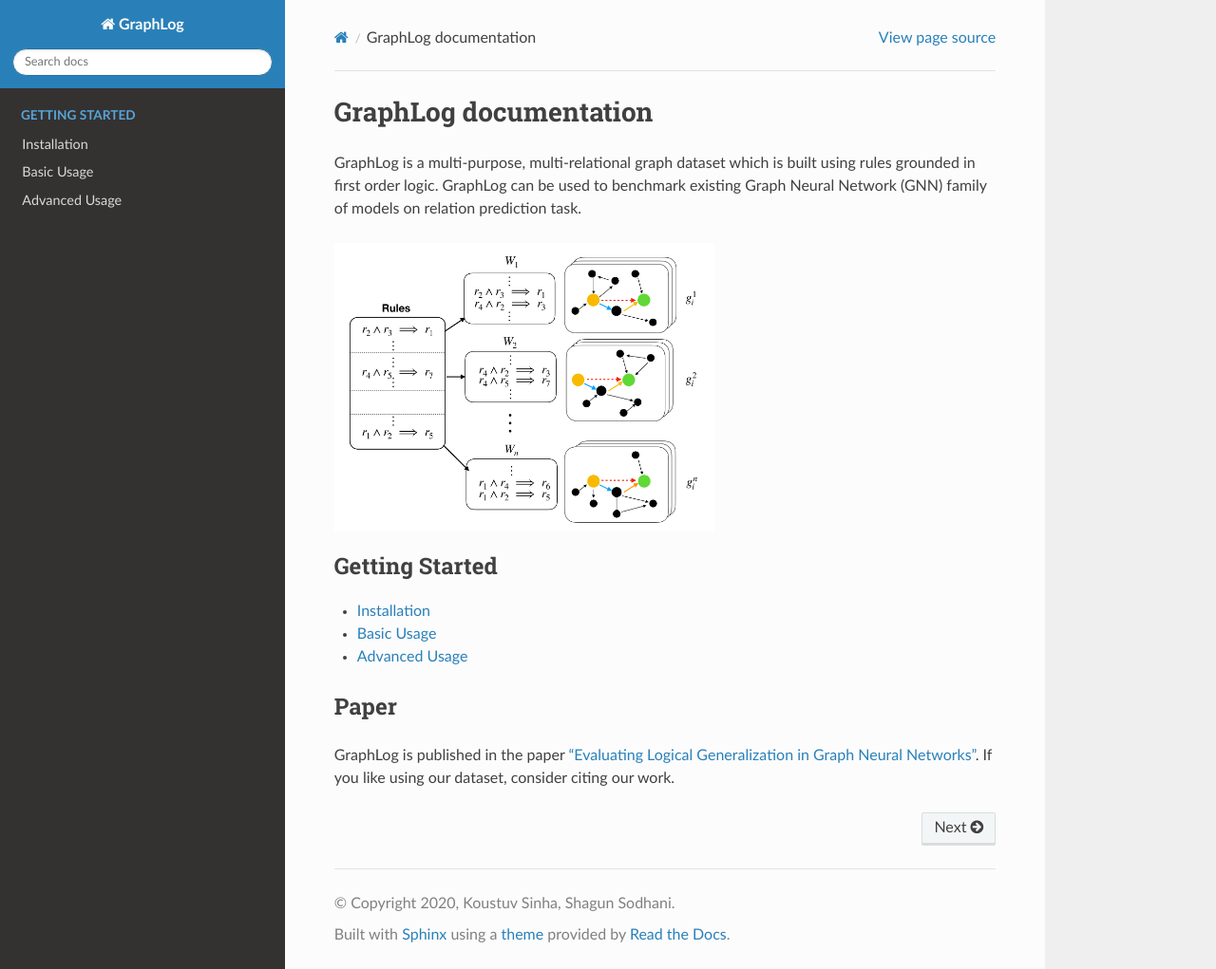
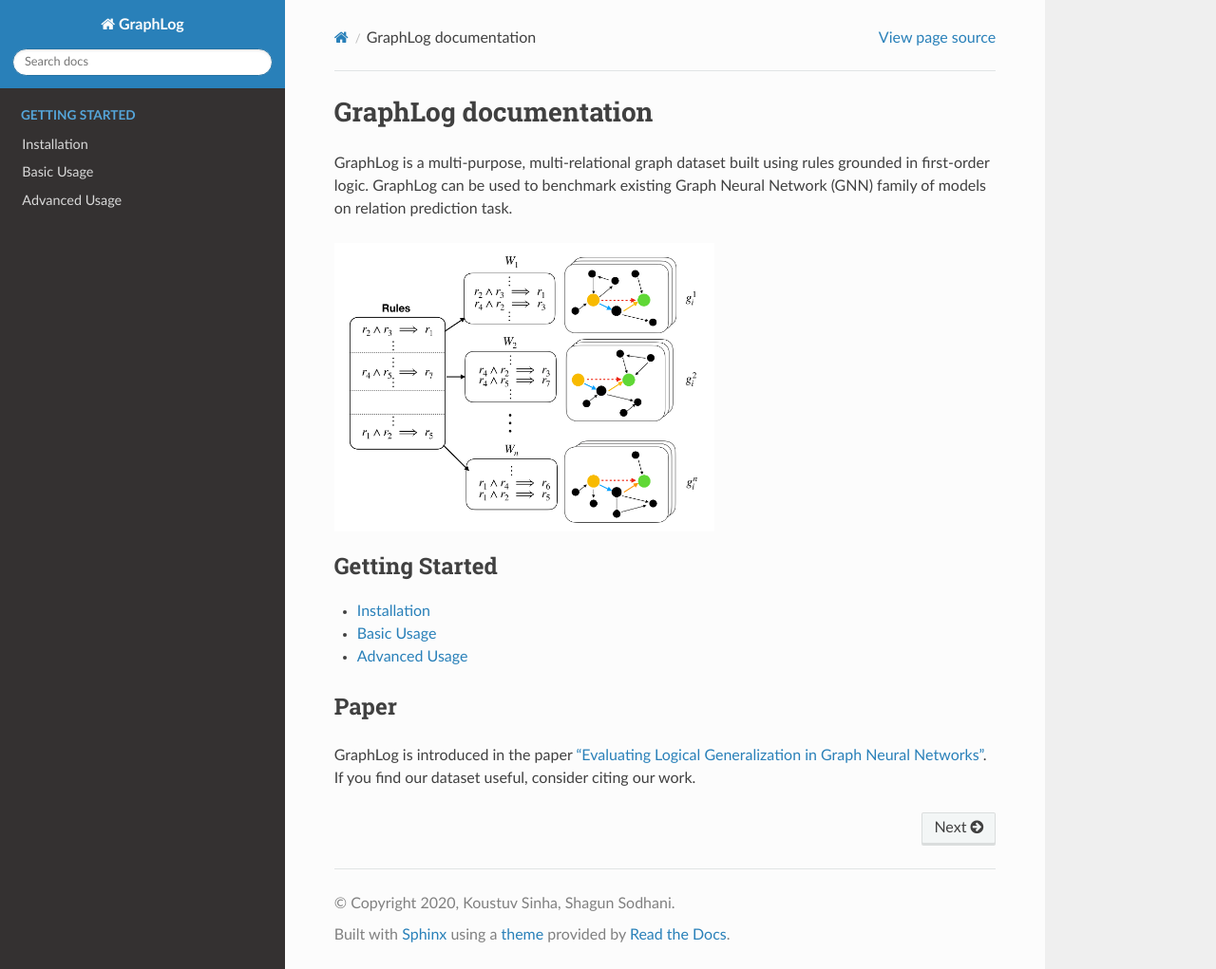
Before and after one commit to facebookresearch/GraphLog, a Sphinx documentation site: the page built from docs/index.rst, in a window 1280 px wide and 1021 px high. Shown: the whole window at 95% size. Built offline with Sphinx 7.4.7 and the Read the Docs theme 2.0.0, drawn with Linux system fonts in a browser that asks for light colours.

Commit message:
Update the documentation

```diff
--- a/docs/index.rst
+++ b/docs/index.rst
@@ -6,10 +6,7 @@
 GraphLog documentation
 ====================================
 
-GraphLog is a multi-purpose, multi-relational graph dataset which is built
-using rules grounded in first order logic. GraphLog can be used to benchmark
-existing Graph Neural Network (GNN) family of models on relation prediction
-task.
+GraphLog is a multi-purpose, multi-relational graph dataset built using rules grounded in first-order logic. GraphLog can be used to benchmark existing Graph Neural Network (GNN) family of models on relation prediction task.
 
 .. image:: images/graphlog_rule.png
    :width: 400
@@ -35,5 +32,5 @@
 Paper
 ---------
 
-GraphLog is published in the paper `“Evaluating Logical Generalization in Graph Neural
-Networks” <#archive>`__. If you like using our dataset, consider citing our work.
+GraphLog is introduced in the paper `“Evaluating Logical Generalization in Graph Neural
+Networks” <#archive>`__. If you find our dataset useful, consider citing our work.
--- a/docs/pages/usage.rst
+++ b/docs/pages/usage.rst
@@ -5,9 +5,9 @@
 GraphLog can be used as a regular Python module to access the datasets
 used in the paper `“Evaluating Logical Generalization in Graph Neural
 Networks” <#archive>`__. Additionally, GraphLog also provides necessary
-`torch.utils.data.Dataset <https://pytorch.org/docs/stable/data.html?highlight=dataset#torch.utils.data.Dataset>`__
+`Dataset <https://pytorch.org/docs/stable/data.html?highlight=dataset#torch.utils.data.Dataset>`__
 and
-`torch.utils.data.DataLoader <https://pytorch.org/docs/stable/data.html?highlight=dataloader#torch.utils.data.DataLoader>`__
+`DataLoader <https://pytorch.org/docs/stable/data.html?highlight=dataloader#torch.utils.data.DataLoader>`__
 packages for easy training and evaluation.
 
 Loading the data
@@ -22,7 +22,7 @@
     from graphlog import GraphLog
     gl = GraphLog()
 
-To change the data directory, pass the ``data_dir`` flag.
+To change the data directory, pass the ``data_dir`` argument.
 
 .. code:: ipython3
 
```
Also changed, not shown: docs/pages/advanced.rst (+6 -6 lines), docs/pages/install.rst (+3 -4 lines).
